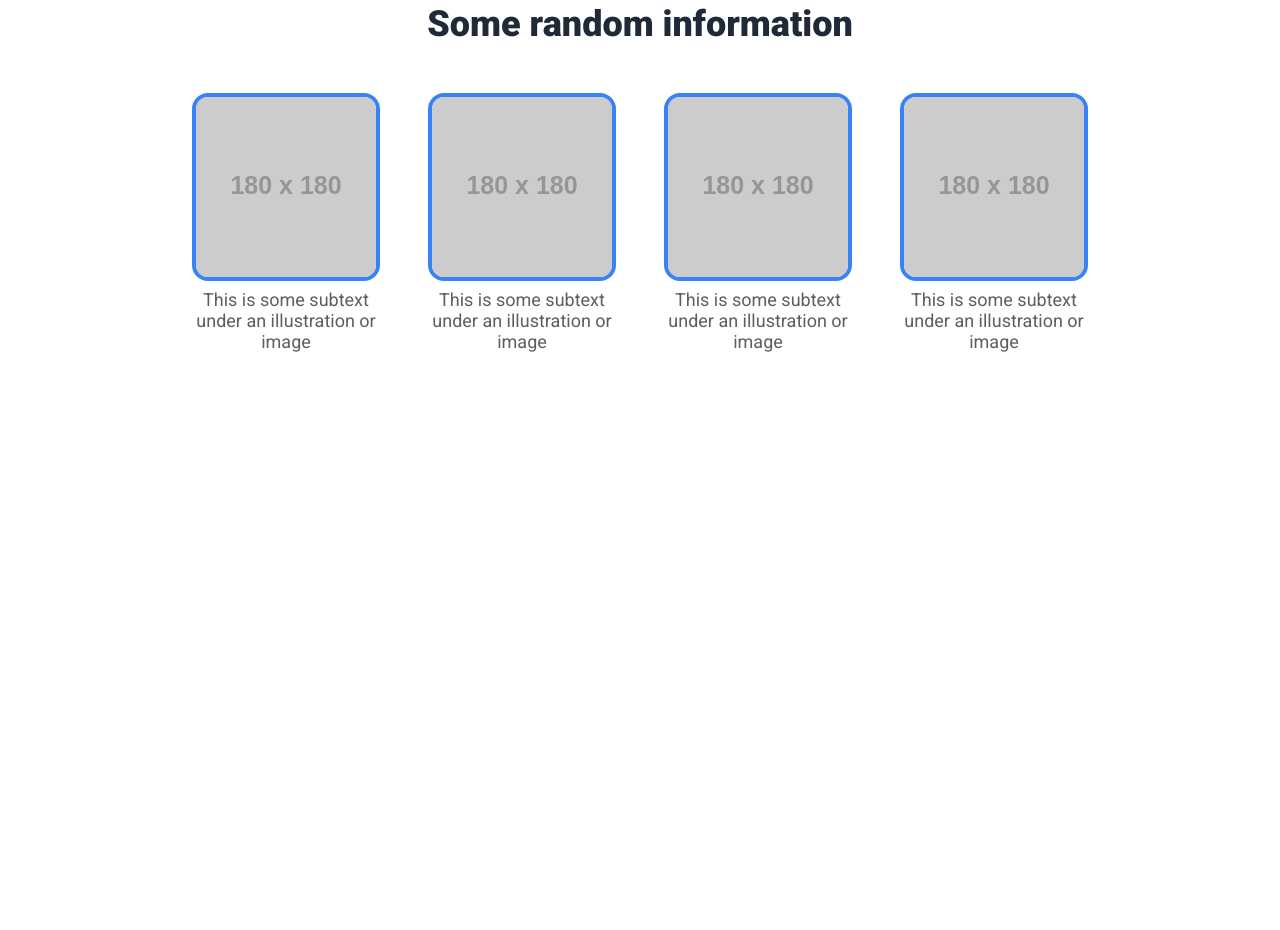
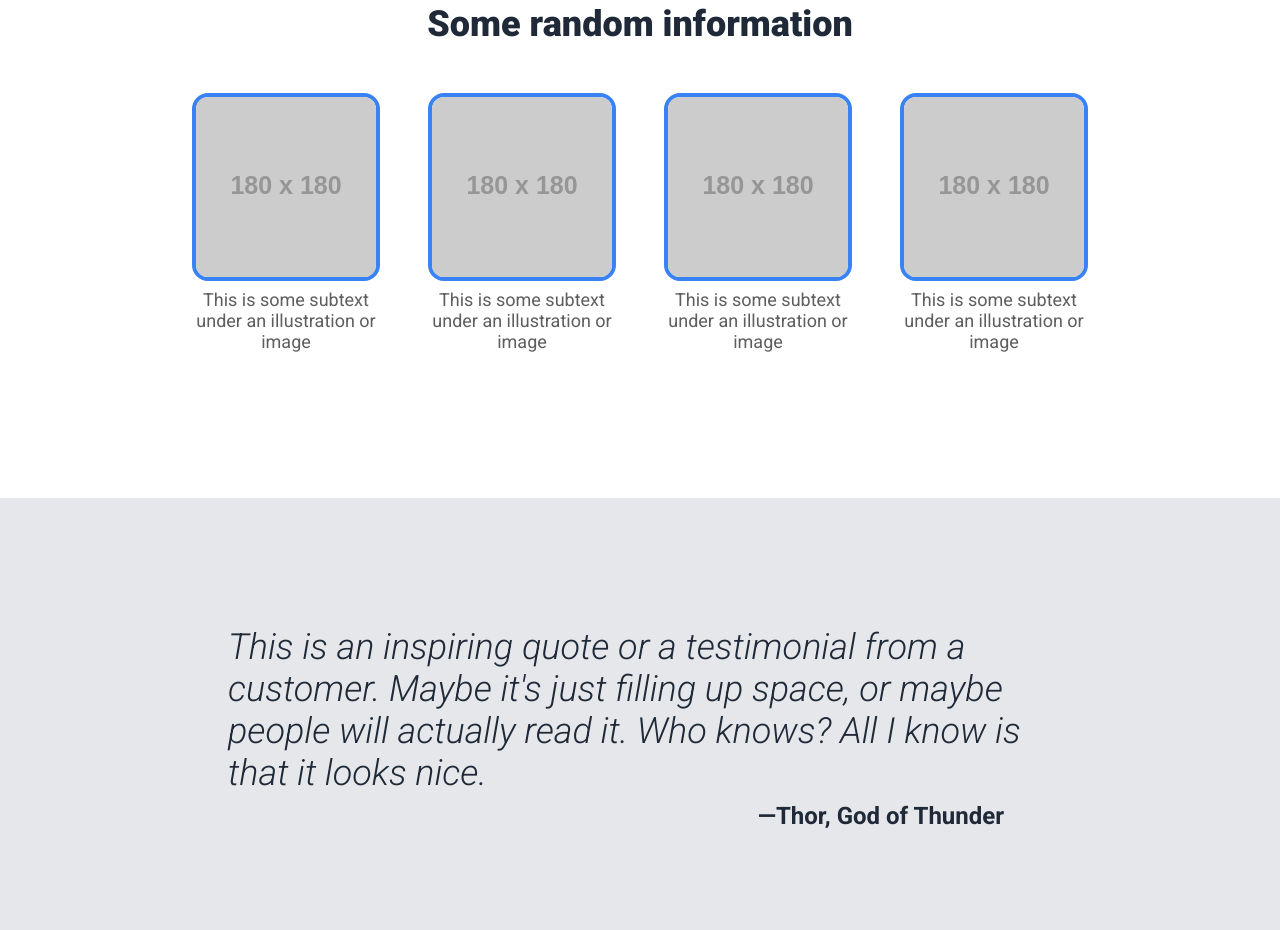
Before and after one commit to tw3080/odin-landing-page, a plain HTML site: page index.html in a window 1280 px wide. Shown: the part 591-1521 px from the top of the page. Before the commit the page ends 1089 px from the top, so only its background shows below. Drawn offline with Linux system fonts and the light colour scheme; placeholder pictures from the web are drawn by us.

Commit message:
Create pull quote section and populate with placeholder text

```diff
--- a/index.html
+++ b/index.html
@@ -10,24 +10,24 @@
     </head>
 
     <body>
-        <header class="header">
+        <header>
             <nav class="content-wrapper">
                 <div class="logo">
                     Header Logo
                 </div>
-                <ul class="links">
+                <ul>
                     <li><a href="#">header link one</a></li>
                     <li><a href="#">header link two</a></li>
                     <li><a href="#">header link three</a></li>
                 </ul>
             </nav>
             <div class="hero content-wrapper">
-                <div class="left-content">
+                <div>
                     <h1>This website is awesome</h1>
                     <p>This website has some subtext that goes here under the main title. It's a smaller font and the color is lower contrast.</p>
                     <button>Sign up</button>
                 </div>
-                <div class="right-content">
+                <div>
                     <img src="https://via.placeholder.com/500x250">
                 </div>
             </div>
@@ -53,9 +53,16 @@
                 </div>
             </div>
         </section>
-        <div class="quote">
-
-        </div>
+        <section class="quote">
+            <div class="quote-wrapper">
+                <div>
+                    <p class="quote-text">This is an inspiring quote or a testimonial from a customer. Maybe it's just filling up space, or maybe people will actually read it. Who knows? All I know is that it looks nice.</p>
+                </div>
+                <div>
+                    <p class="quote-citation">—Thor, God of Thunder</p>
+                </div>
+            </div>
+        </section>
         <div class="cta">
 
         </div>
--- a/style.css
+++ b/style.css
@@ -108,3 +108,35 @@ p {
 .card-description {
     color: #5e5e5e;
 }
+
+.quote {
+    background-color: #e5e7eb;
+}
+
+.quote-wrapper {
+    display: flex;
+    flex-direction: column;
+    max-width: 824px;
+    margin: 0 auto;
+    padding: 128px 0 100px 0;
+}
+
+.quote-text {
+    font-size: 36px;
+    font-weight: 300;
+    font-style: italic;
+    margin-bottom: 8px;
+}
+
+.quote-citation {
+    font-size: 24px;
+    font-weight: 700;
+    text-align: right;
+    margin: 0;
+    padding-right: 48px;
+}
+
+.quote-text,
+.quote-citation {
+    color: #1f2937;
+}
```
